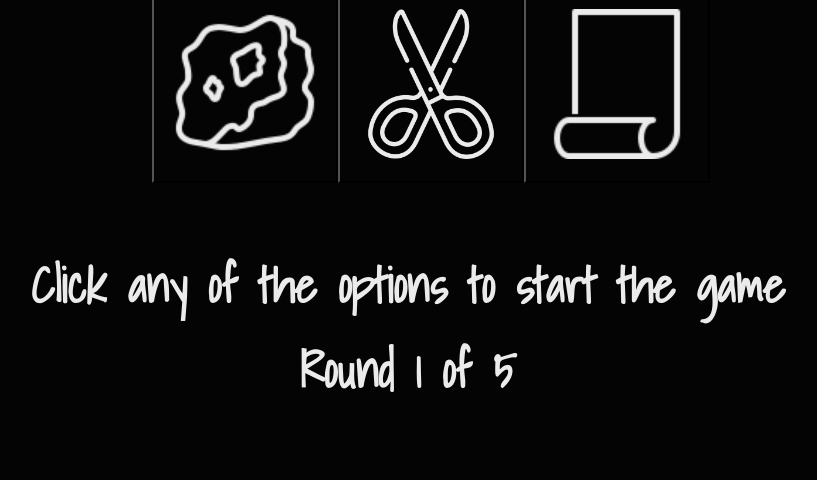
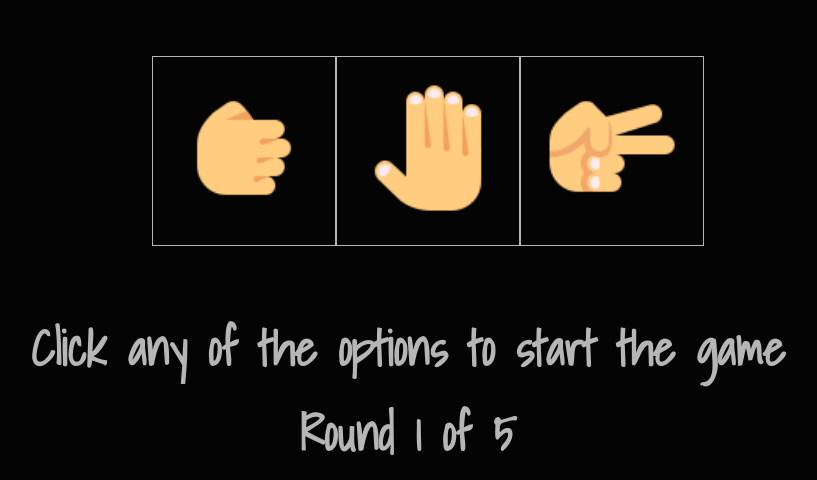
Before and after one commit to dr0nser/odin-rock-paper-scissor, a plain HTML site: page index.html in a window 1280 px wide. Shown: the part 469-949 px from the top of the page, without its empty margins (232-1049 px from the left). Before the commit the page ends 886 px from the top, so only its background shows below. Drawn offline with Linux system fonts and the light colour scheme.

Commit message:
modified UI styles

```diff
--- a/css/styles.css
+++ b/css/styles.css
@@ -1,44 +1,41 @@
 @import url('https://fonts.googleapis.com/css2?family=Shadows+Into+Light&display=swap');
-
+:root {
+    --background: #040404;
+    --gray: #b6b6b6;
+}
 * {
     font-family: 'Shadows Into Light', cursive;
+    color: var(--gray);
 }
-
 body {
-    background-color: #040404;
-    color: #ebebeb;
+    background-color: var(--background);
 }
-
 h1 {
     text-align: center;
-    font-size: 3rem;
+    font-size: 70px;
 }
-
 h2 {
     font-size: 3rem;
     text-align: center;
     margin: 1vh;
 }
-
 button {
-    background-color: #040404;
+    border: 1px solid var(--gray);
+    background-color: var(--background);
     padding: 1rem;
     cursor: pointer;
 }
-
 .scoreboard {
     width: 25vw;
     margin: auto;
     display: flex;
     justify-content: space-between;
 }
-
 img {
     background-color: #040404;
     width: 150px;
     cursor: pointer;
 }
-
 .choices {
     margin: auto;
     margin-top: 8vh;
@@ -47,23 +44,22 @@ img {
     display: flex;
     justify-content: space-between;
 }
-
+.rock {
+    transform: rotate(90deg);
+}
 #resultwindow {
     display: none;
 }
-
 #replay {
     width: 100%;
     border: none;
     outline: none;
 }
-
 #replay > h3 {
     margin: auto;
     width: fit-content;
-    color: #ebebeb;
-    border: 1px solid #ebebeb;
-    font-size: 1.6rem;
+    border: 1px solid var(--gray);
+    font-size: 40px;
     padding: 5px 25px;
     border-radius: 20px;
 }
--- a/index.html
+++ b/index.html
@@ -6,7 +6,7 @@
     <meta name="viewport" content="width=device-width, initial-scale=1.0">
     <title>Rock Paper Scissors</title>
     <link rel="stylesheet" href="./css/styles.css">
-    <link rel="shortcut icon" href="https://avatars.githubusercontent.com/u/4441966?s=280&v=4">
+    <link rel="shortcut icon" href="./images/rock-paper-scissors.png" type="image/x-png">
 </head>
 <body>
     <h1 id="title">Rock - Paper - Scissors</h1>
@@ -18,13 +18,13 @@
         </div>
         <div class="choices">
             <button id="rock" onclick="rockClicked()">
-                <img src="./images/rock.png" alt="">
+                <img class="rock" src="./images/icons8-hand-rock-96.png" alt="">
+            </button>
+            <button id="paper" onclick="paperClicked()">
+                <img src="./images/icons8-hand-96.png" alt="">
             </button>
             <button id="scissor" onclick="scissorClicked()">
-                <img src="./images/scissors.png" alt="">
-            </button>
-            <button id="paper" onclick="paperClicked()">
-                <img src="./images/paper.png" alt="">
+                <img src="./images/icons8-hand-scissors-96.png" alt="">
             </button>
         </div>
         <h2 id="roundAnswer">Click any of the options to start the game</h2>
```
Also changed, not shown: images/icons8-hand-96.png (added), images/icons8-hand-rock-96.png (added), images/icons8-hand-scissors-96.png (added), images/paper.png (deleted), images/rock-paper-scissors.png (added), images/rock.png (deleted), images/rps-home.png (added), images/rps-result.png (added), images/scissors.png (deleted), 1 other file.
